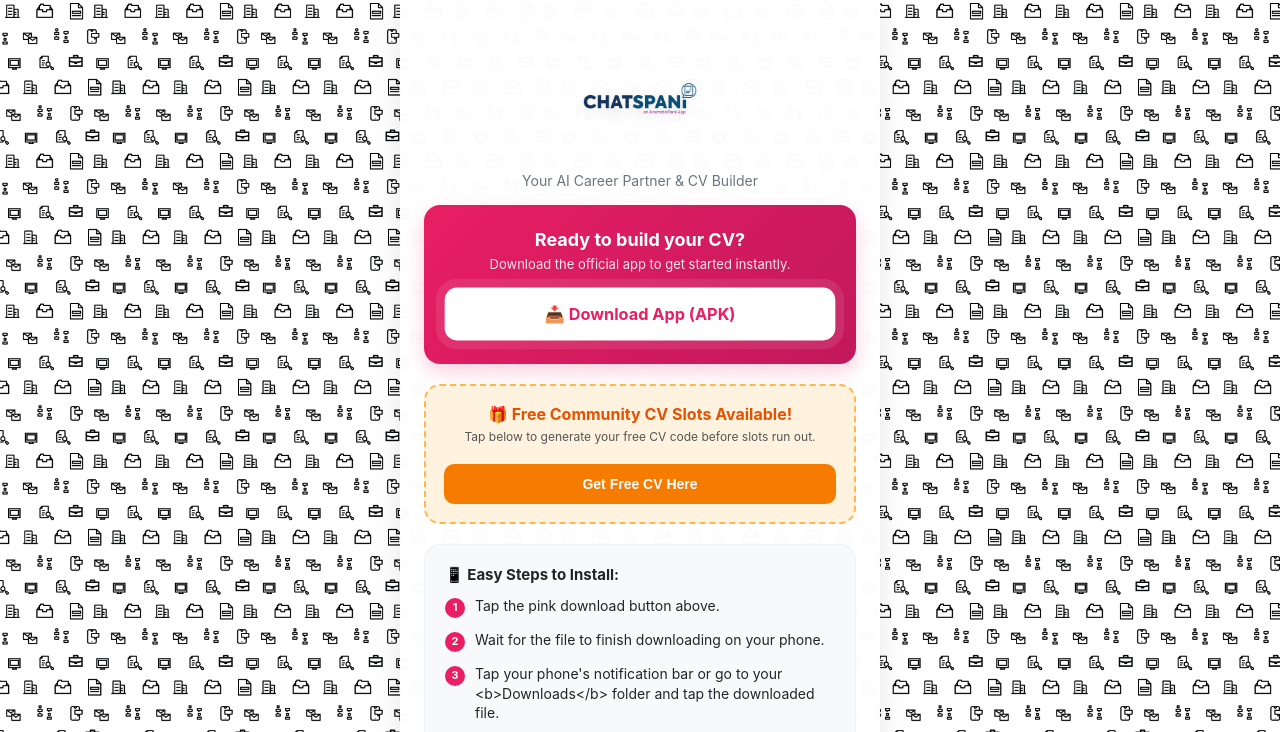
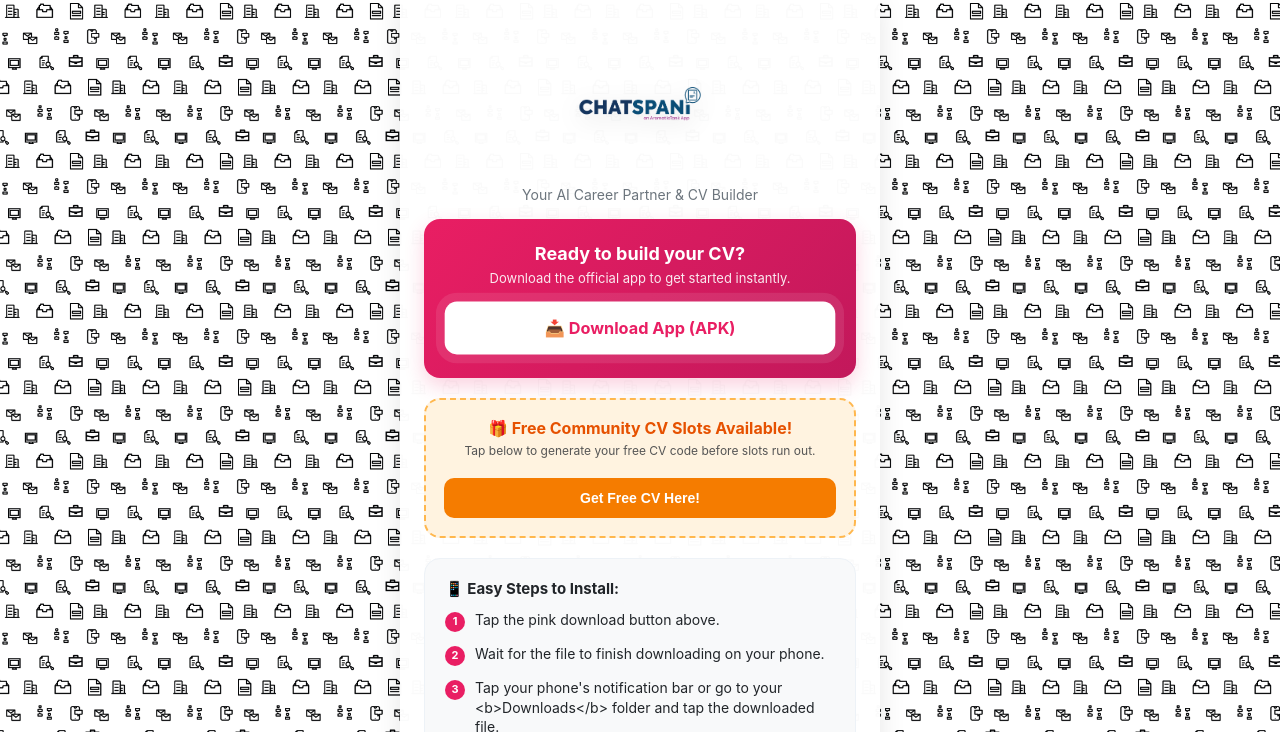
Before and after one commit to AromaticTankStudios/ChatSpani_sharing, a plain HTML site: page index.html in a window 1280 px wide. Both pictures are taken after a click on the button "English". Shown: the top 732 px of the page. Drawn offline with nearby package versions, Linux system fonts and the light colour scheme.

Commit message:
Refactor styles and update promo code handling
Updated styles for logo image and adjusted promo button text. Modified promo codes handling and improved visibility of promo section.

```diff
--- a/index.html
+++ b/index.html
@@ -18,7 +18,6 @@
 
         body {
             font-family: -apple-system, BlinkMacSystemFont, "Segoe UI", Roboto, Helvetica, Arial, sans-serif;
-            /* Tighter repeating pattern tile */
             background-image: url('chatspani_pattern.jpg');
             background-repeat: repeat;
             background-size: 150px;
@@ -50,13 +49,13 @@
         }
 
         .logo-img {
-            width: 130px;
-            height: 130px;
+            width: 180px;
+            height: 180px;
             object-fit: contain;
-            margin: 0 auto 8px auto;
+            margin: 0 auto 12px auto;
             display: block;
-            border-radius: 20px;
-            filter: drop-shadow(0 4px 8px rgba(0,0,0,0.1));
+            border-radius: 24px;
+            filter: drop-shadow(0 6px 12px rgba(0,0,0,0.12));
         }
 
         p.subtitle {
@@ -306,7 +305,7 @@
     <!-- MAIN DOWNLOAD & GUIDE SCREEN -->
     <div id="main-screen">
         <div class="header" style="margin-top: 10px; margin-bottom: 16px;">
-            <img src="chatspani_logo-04.png" alt="ChatSpani Logo" class="logo-img">
+            <img src="chatspani_logo-04.png" alt="ChatSpani Logo" class="logo-img" style="width: 140px; height: 140px;">
             <p class="subtitle" id="ui-subtitle">Your AI Career Partner & CV Builder</p>
         </div>
 
@@ -322,7 +321,7 @@
         <div id="promo-container" class="promo-section">
             <h4 id="ui-promo-heading" style="margin:0 0 5px 0; color:#e65100;">🎁 Free Community CV Slots Available!</h4>
             <p id="ui-promo-desc" style="margin:0 0 10px 0; font-size:12px; color:#555;">Get your free CV code right now before slots run out.</p>
-            <button id="ui-claim-btn" class="claim-btn" onclick="claimPromoCode()">Get Free CV Here!</button>
+            <button id="ui-claim-btn" class="claim-btn" onclick="claimPromoCode()">Get Free CV Here</button>
 
             <div id="ticket-area" style="display:none;">
                 <div id="capture-ticket" class="ticket-card">
@@ -371,8 +370,9 @@
 </div>
 
 <script>
-    // 100 PROMO CODES POOL
+    // PROMO CODES POOL INCLUDING 3 BONUS CODES
     let promoCodes = [
+        "SPANI-FREECV01", "SPANI-FREECV02", "SPANI-FREECV03",
         "SPANI-00KCZX8L","SPANI-07VG0G44","SPANI-0TXKDPAE","SPANI-1EBL5AB0","SPANI-1S7C8MZT","SPANI-20W0MNLB","SPANI-294YLT2R","SPANI-4G3BFKY6","SPANI-4LN3EORY","SPANI-5EHHQFHG",
         "SPANI-5QZSCOLF","SPANI-5ZH7ZIMQ","SPANI-62YPCRHH","SPANI-69FXTOMZ","SPANI-6SP9MBCO","SPANI-7C65V98Q","SPANI-800QTHPE","SPANI-86JDJKOW","SPANI-8B1E0RT1","SPANI-8CVBRYCR",
         "SPANI-8V7ATV1I","SPANI-94Q4J4V5","SPANI-9KA14OEL","SPANI-9P2M6BMQ","SPANI-A3B8RM2K","SPANI-AQ2JKD91","SPANI-B2S1BKNO","SPANI-BI9O8QMA","SPANI-BOFOCU5H","SPANI-BWFJ725H",
@@ -382,10 +382,9 @@
         "SPANI-M97U9WQ6","SPANI-MFZQH7S1","SPANI-MWWC1KIM","SPANI-N45L3TV6","SPANI-NSKARI6Y","SPANI-O48OWT1C","SPANI-OLJA10SU","SPANI-OT1DY11J","SPANI-PB5NMCHP","SPANI-PJG4QAO8",
         "SPANI-PLE9MBD4","SPANI-Q49C17XO","SPANI-Q7E1OR4T","SPANI-QGQYIEN5","SPANI-R10SHXT2","SPANI-R415FP64","SPANI-SCD5VSPT","SPANI-TM05FXI5","SPANI-TT14QVTB","SPANI-TTGI65QK",
         "SPANI-UQ51OP70","SPANI-UXMRGYO7","SPANI-V7KFFH6L","SPANI-VAR5KKIL","SPANI-VPCTS0WK","SPANI-WI48IXVK","SPANI-WUZB8KN8","SPANI-XAVJ3RFX","SPANI-XJ6U7PJA","SPANI-XMGPYK2B",
-        "SPANI-XYCFHQ3M","SPANI-Y1IA1C4P","SPANI-Y8BJZDLB","SPANI-YOJ31G59","SPANI-YZ5RUZNA","SPANI-Z891WA4O","SPANI-ZH3B9G1K","SPANI-ZHB9TFPU","SPANI-ZQVJSM4N","SPANI-ZRRBDIY1","SPANI-FREECV01"
+        "SPANI-XYCFHQ3M","SPANI-Y1IA1C4P","SPANI-Y8BJZDLB","SPANI-YOJ31G59","SPANI-YZ5RUZNA","SPANI-Z891WA4O","SPANI-ZH3B9G1K","SPANI-ZHB9TFPU","SPANI-ZQVJSM4N","SPANI-ZRRBDIY1"
     ];
 
-    // Load remaining codes from localStorage if available
     let storedCodes = localStorage.getItem('chatspani_promo_pool');
     if (storedCodes) {
         try { promoCodes = JSON.parse(storedCodes); } catch(e){}
@@ -400,7 +399,7 @@
             downloadingText: "✅ Download started! Check your downloads folder.",
             promoHeading: "🎁 Free Community CV Slots Available!",
             promoDesc: "Tap below to generate your free CV code before slots run out.",
-            claimBtn: "Get Free CV Here",
+            claimBtn: "Get Free CV Here!",
             ticketSub: "Keep this ticket safe!",
             ticketInstructions: "1. Open ChatSpani app.<br>2. Tap 'Have a Promo Code?'.<br>3. Enter code to unlock free CV!",
             downloadTicketBtn: "📥 Save Ticket Image to Phone",
@@ -515,7 +514,7 @@
             downloadingText: "✅ Aflaai het begin! Kyk na jou aflaaigids.",
             promoHeading: "🎁 Gratis Gemeenskap CV Gleuwe Beskikbaar!",
             promoDesc: "Tik hieronder om jou gratis CV-kode te genereer voordat dit opraak.",
-            claimBtn: "Kry Gratis CV-kode",
+            claimBtn: "Kry Gratis CV-kode & Kaartjie",
             ticketSub: "Hou hierdie kaartjie veilig!",
             ticketInstructions: "1. Maak ChatSpani app oop.<br>2. Tik 'Have a Promo Code?'.<br>3. Sleutel kode in vir gratis CV!",
             downloadTicketBtn: "📥 Stoor Kaartjie As Beeld op Foon",
@@ -566,7 +565,6 @@
         document.getElementById('ui-release-text').innerHTML = t.releaseText;
         document.getElementById('ui-change-lang').innerText = t.changeLang;
 
-        // Check if pool is empty
         if (promoCodes.length === 0) {
             document.getElementById('promo-container').style.display = 'none';
         }
@@ -589,16 +587,10 @@
             return;
         }
 
-        // Pop one code from the pool
         currentAssignedCode = promoCodes.shift();
-
-        // Save remaining pool to localStorage so it persists across refreshes
         localStorage.setItem('chatspani_promo_pool', JSON.stringify(promoCodes));
 
-        // Display code on ticket
         document.getElementById('display-code').innerText = currentAssignedCode;
-
-        // Hide claim button, show ticket card
         document.getElementById('ui-claim-btn').style.display = 'none';
         document.getElementById('ui-promo-desc').style.display = 'none';
         document.getElementById('ticket-area').style.display = 'block';
```
